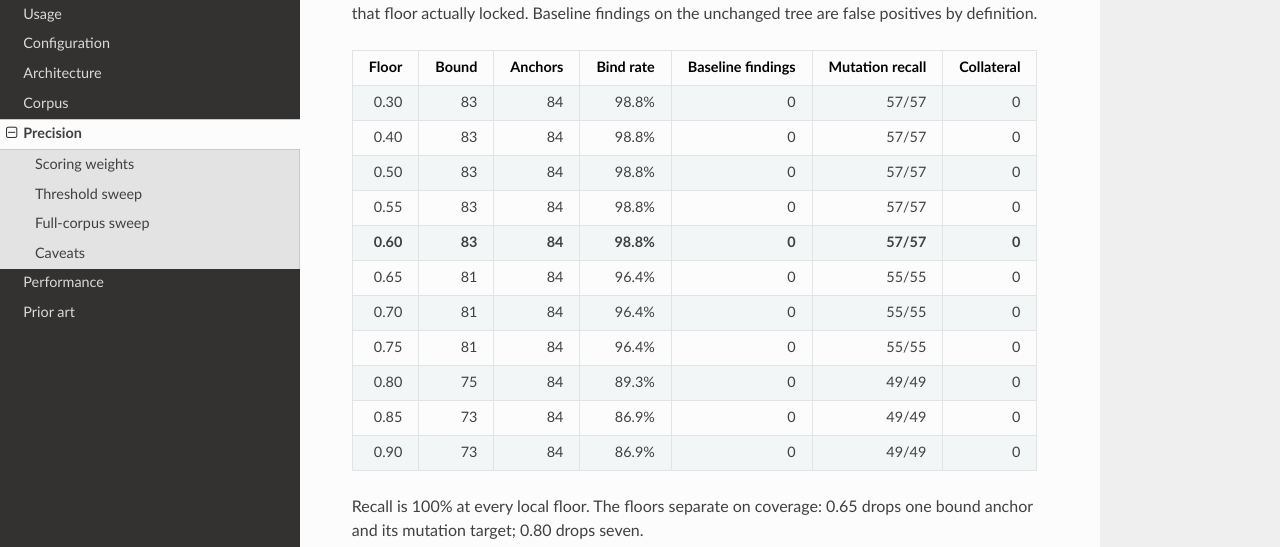
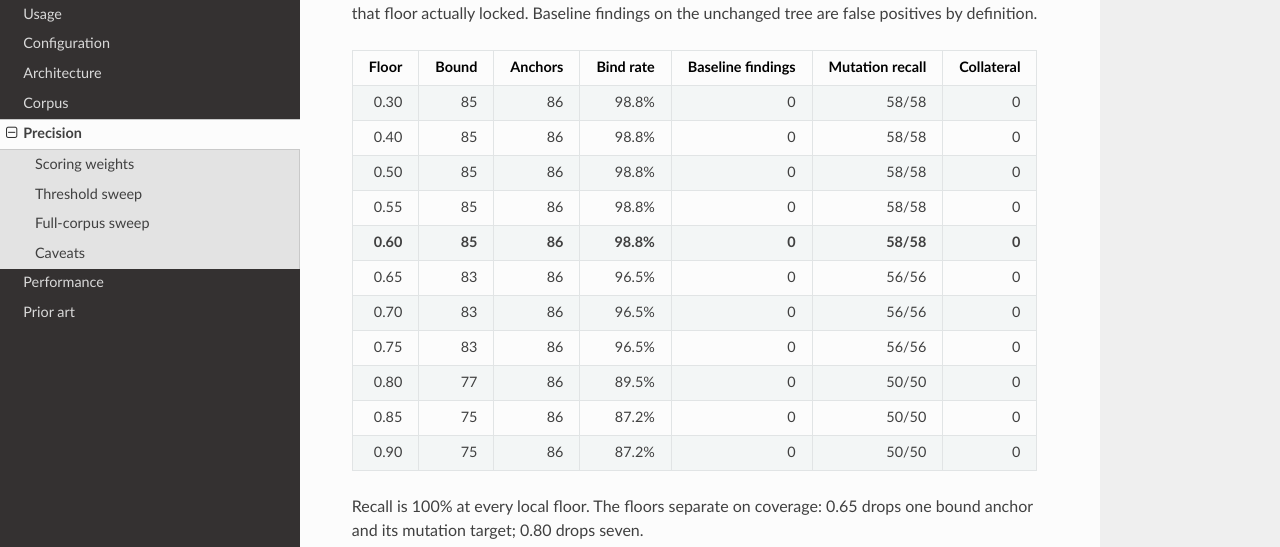
Before and after one commit to vindeckyy/docbind, an MkDocs documentation site: the page built from docs/precision.md, in a window 1280 px wide and 1400 px high, scrolled down 1109 px. Shown: the part 165-712 px from the top of the window. Built offline with MkDocs 1.6.1, drawn with Linux system fonts in a browser that asks for light colours; nearby versions of some CDN libraries; some of the changed text lies outside the part shown.

```diff
--- a/docs/precision.md
+++ b/docs/precision.md
@@ -37,17 +37,17 @@ A binding also fails when the best score is within `0.05` of the second candidat
 
 | Floor | Bound | Anchors | Bind rate | Baseline findings | Mutation recall | Collateral |
 |---:|---:|---:|---:|---:|---:|---:|
-| 0.30 | 83 | 84 | 98.8% | 0 | 57/57 | 0 |
-| 0.40 | 83 | 84 | 98.8% | 0 | 57/57 | 0 |
-| 0.50 | 83 | 84 | 98.8% | 0 | 57/57 | 0 |
-| 0.55 | 83 | 84 | 98.8% | 0 | 57/57 | 0 |
-| **0.60** | **83** | **84** | **98.8%** | **0** | **57/57** | **0** |
-| 0.65 | 81 | 84 | 96.4% | 0 | 55/55 | 0 |
-| 0.70 | 81 | 84 | 96.4% | 0 | 55/55 | 0 |
-| 0.75 | 81 | 84 | 96.4% | 0 | 55/55 | 0 |
-| 0.80 | 75 | 84 | 89.3% | 0 | 49/49 | 0 |
-| 0.85 | 73 | 84 | 86.9% | 0 | 49/49 | 0 |
-| 0.90 | 73 | 84 | 86.9% | 0 | 49/49 | 0 |
+| 0.30 | 85 | 86 | 98.8% | 0 | 58/58 | 0 |
+| 0.40 | 85 | 86 | 98.8% | 0 | 58/58 | 0 |
+| 0.50 | 85 | 86 | 98.8% | 0 | 58/58 | 0 |
+| 0.55 | 85 | 86 | 98.8% | 0 | 58/58 | 0 |
+| **0.60** | **85** | **86** | **98.8%** | **0** | **58/58** | **0** |
+| 0.65 | 83 | 86 | 96.5% | 0 | 56/56 | 0 |
+| 0.70 | 83 | 86 | 96.5% | 0 | 56/56 | 0 |
+| 0.75 | 83 | 86 | 96.5% | 0 | 56/56 | 0 |
+| 0.80 | 77 | 86 | 89.5% | 0 | 50/50 | 0 |
+| 0.85 | 75 | 86 | 87.2% | 0 | 50/50 | 0 |
+| 0.90 | 75 | 86 | 87.2% | 0 | 50/50 | 0 |
 
 Recall is 100% at every local floor. The floors separate on coverage: 0.65 drops one bound anchor and its mutation target; 0.80 drops seven.
 
@@ -57,12 +57,12 @@ The same sweep over all twelve corpus cases gives a sharper coverage edge. Floor
 
 | Floor | Bound | Anchors | Bind rate | Baseline findings | Mutation recall | Collateral |
 |---:|---:|---:|---:|---:|---:|---:|
-| 0.40 | 822 | 3372 | 24.4% | 0 | 77/77 | 0 |
-| 0.50 | 822 | 3372 | 24.4% | 0 | 77/77 | 0 |
-| 0.55 | 806 | 3372 | 23.9% | 0 | 77/77 | 0 |
-| **0.60** | **805** | **3372** | **23.9%** | 0 | **77/77** | 0 |
-| 0.70 | 646 | 3372 | 19.2% | 0 | 75/75 | 0 |
-| 0.80 | 605 | 3372 | 17.9% | 0 | 68/68 | 0 |
+| 0.40 | 824 | 3374 | 24.4% | 0 | 78/78 | 0 |
+| 0.50 | 824 | 3374 | 24.4% | 0 | 78/78 | 0 |
+| 0.55 | 808 | 3374 | 23.9% | 0 | 78/78 | 0 |
+| **0.60** | **807** | **3374** | **23.9%** | 0 | **78/78** | 0 |
+| 0.70 | 648 | 3374 | 19.2% | 0 | 76/76 | 0 |
+| 0.80 | 607 | 3374 | 18.0% | 0 | 69/69 | 0 |
 
 The default stays at 0.60. Lowering to 0.50 would add 17 anchors, but each is a bare name with no import, qualification, signature, or API-doc context. The precision model treats name-only matches in prose as noise, and the test suite pins that rule. The 17 extra anchors are not evidence that the floor should move; they are the class of binding the floor exists to reject.
 
@@ -74,6 +74,6 @@ Raw rows are in `corpus/precision.json` for the local sweep and `corpus/precisio
 
 ## Caveats
 
-- The local sweep covers 84 anchors across eight fixtures. The full sweep covers all 3360 anchors but only five floors.
+- The local sweep covers 86 anchors across eight fixtures. The full sweep covers all 3360 anchors but only five floors.
 - Recall here means detecting a seeded rename of a symbol that floor locked. It says nothing about symbols the floor did not bind.
 - The full sweep samples five floors. A finer scan between 0.50 and 0.70 could locate a tighter edge.
--- a/package.json
+++ b/package.json
@@ -1,6 +1,6 @@
 {
   "name": "@vindeckyy/docbind",
-  "version": "0.1.50",
+  "version": "0.1.51",
   "description": "Static analysis for stale symbol references in markdown and reStructuredText. Supports TypeScript, JavaScript, Python, Rust, and Go.",
   "type": "module",
   "bin": {
```
Also changed, not shown: CHANGELOG.md (+17 -0 lines), README.md (+7 -7 lines), docs/configuration.md (+1 -1 lines), docs/corpus.md (+3 -3 lines), 12 other files.
